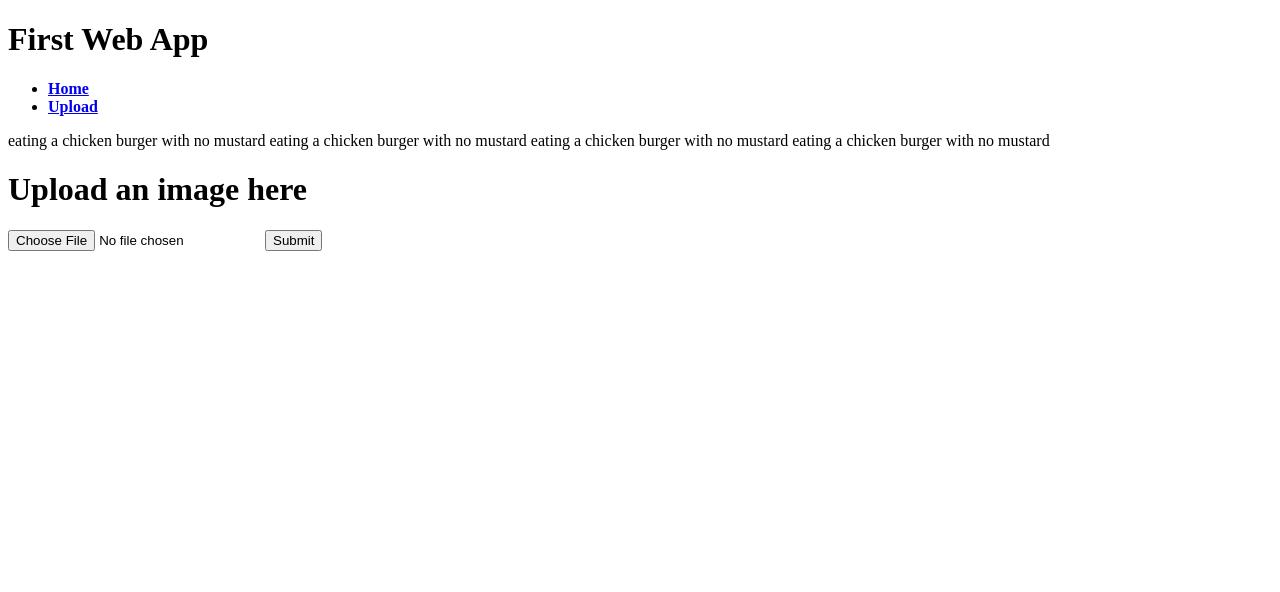
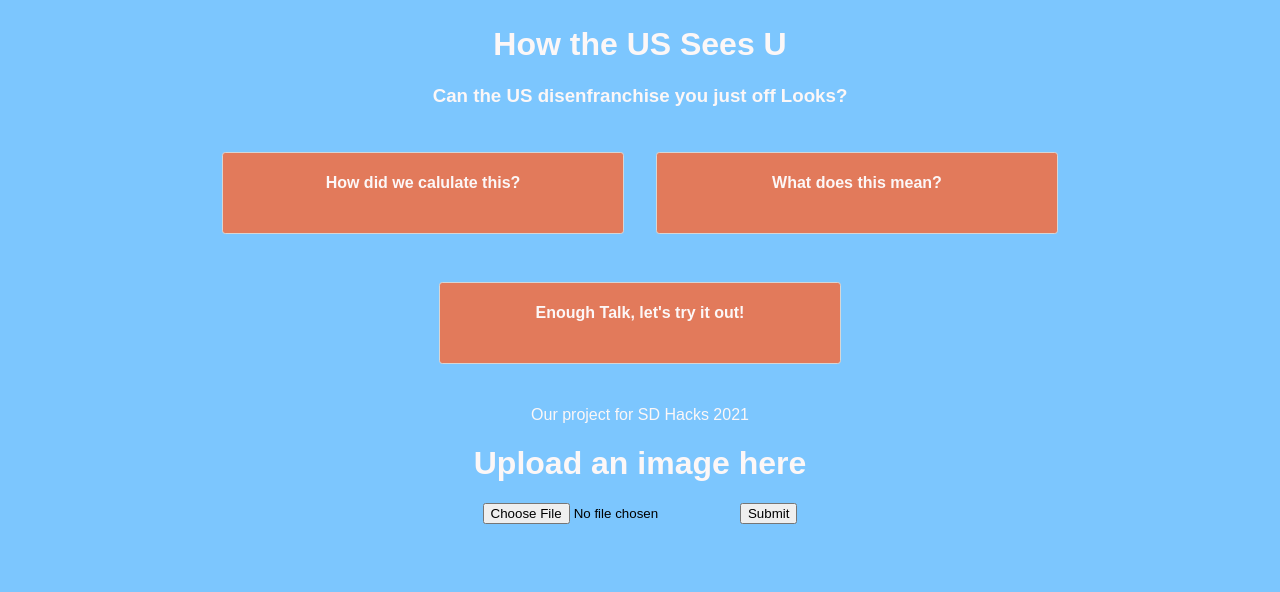
Before and after one commit to hanlin487/How-the-U.S.-Sees-Us, a Flask app: page /upload-image in a window 1280 px wide. Shown: the top 592 px of the page. Run offline with Flask 2, Linux system fonts and the light colour scheme; parts of the project's set-up code (start-up, migrations or seed data) failed here and were passed over; some libraries are stand-ins or nearby versions.

Commit message:
version 1.0 donesos :^) had a blast making this

```diff
--- a/census.py
+++ b/census.py
@@ -8,7 +8,7 @@ data = data.drop('Label', 1)
 raceDict = {
 'Black': "Black or African American alone",
 "White": "White alone",
-"Asian": "Asian alone",
+"East Asian": "Asian alone",
 "Latino_Hispanic": "Hispanic or Latino (of any race)"
 }
 
--- a/server.py
+++ b/server.py
@@ -4,7 +4,7 @@ import os
 import demoScript as ds
 
 
-UPLOAD_FOLDER = 'E:/Documents/Coding/ElectoralPrediction/uploaded_images'
+UPLOAD_FOLDER = '/home/arefmalek/Desktop/How-The-US-seeS-U/uploaded_images'
 ALLOWED_EXTENSIONS = set(["png", "jpg", "jpeg", "gif"])
 
 app = Flask(__name__)
@@ -12,7 +12,7 @@ app.config["UPLOAD_FOLDER"] = UPLOAD_FOLDER
 
 @app.route("/")
 def home():
-    return "Welcome to the Disenfranchisement Calculator" + render_template('menu.html')
+    return render_template('menu.html')
 
 @app.route('/upload-image', methods=["GET", "POST"])
 def upload_image():
@@ -33,7 +33,7 @@ def upload_image():
             image.save(os.path.join(app.config["UPLOAD_FOLDER"], filename))
 
 
-        return "upload successful :) \n" + str(ds.predict_path('E:/Documents/Coding/ElectoralPrediction/uploaded_images/'+image.filename))
+        return str(ds.predict_path('/home/arefmalek/Desktop/How-The-US-seeS-U/uploaded_images/'+image.filename))
 
     return render_template('uploader.html')
 
--- a/server/server.py
+++ /dev/null
@@ -1,39 +0,0 @@
-from flask import Flask, render_template, request, redirect, flash
-from werkzeug.utils import secure_filename
-import os
-
-UPLOAD_FOLDER = 'E:/Documents/Coding/SJWTrigger/uploaded images'
-ALLOWED_EXTENSIONS = set(["png", "jpg", "jpeg", "gif"])
-
-app = Flask(__name__)
-app.config["UPLOAD_FOLDER"] = UPLOAD_FOLDER
-
-@app.route("/")
-def home():
-    return "Welcome to the Mickey Mouse Funhaus!" + render_template('menu.html')
-
-@app.route('/upload-image', methods=["GET", "POST"])
-def upload_image():
-    if request.method == 'POST':
-
-        if "file" not in request.files:
-            flash ("no file")
-            return redirect(request.url)
-
-        image = request.files["file"]
-
-        if image.filename == "":
-            flash("no file")
-            return redirect(request.url)
-
-        if image:
-            filename = secure_filename(image.filename)
-            image.save(os.path.join(app.config["UPLOAD_FOLDER"], filename))
-
-        return "upload successful :)"
-
-    return render_template('uploader.html')
-
-
-if __name__ == "__main__":
-    app.run(debug=True)
--- a/server/templates/menu.html
+++ /dev/null
@@ -1,32 +0,0 @@
-<!DOCTYPE html>
-<html lang="en" dir="ltr">
-  <head>
-    <meta charset="utf-8">
-    <title>Flask Parent Template</title>
-
-    <link rel="stylesheet" href="{{ url_for('static',    filename='css/template.css') }}">
-
-</head>
-  <body>
-    <header>
-      <div class="container">
-        <h1 class="logo">First Web App</h1>
-        <strong><nav>
-          <ul class="menu">
-            <li><a href="{{ url_for('home') }}"> Home </a></li>
-            <li><a href="{{ url_for('upload_image') }}">Upload</a></li>
-          </ul>
-        </nav></strong>
-      </div>
-    </header>
-    <p>eating a chicken burger with no mustard
-      eating a chicken burger with no mustard
-      eating a chicken burger with no mustard
-      eating a chicken burger with no mustard
-    </p>
-
-{% block content %}
-{% endblock %}
-
- </body>
-</html>
--- a/server/templates/uploader.html
+++ /dev/null
@@ -1,15 +0,0 @@
-<!DOCTYPE html>
-<html lang='en' dir='ltr'>
-   <body>
-      {% extends "menu.html" %}
-      {% block content %}
-      <h1> Upload an image here</h1>
-      <form action = "http://localhost:5000/upload-image" method = "POST"
-         enctype = "multipart/form-data">
-         <input type = "file" name = "file" />
-         <input type = "submit"/>
-      </form>
-
-      {% endblock %}
-   </body>
-</html>
--- /dev/null
+++ b/static/css/menu.css
@@ -0,0 +1,65 @@
+html, body {
+    margin: 5px;
+    padding-bottom: 2em;
+    background: #7cc6fe;
+    font-family: sans-serif;
+}
+
+.intro {
+    text-align: center;
+    margin-left: 10vw;
+    margin-right: 10vw;
+    padding: 2em;
+    padding-top: 5vh;
+}
+
+.intro h1 {
+    font-size: 2.75em;
+}
+
+.intro h3 {
+    margin: 10px;
+    font-size: 2.0em;
+}
+
+a {
+    text-decoration: none;
+}
+
+
+h1, h2, h3, h4, p {
+    color: rgb(252, 247, 247);
+    text-align: center;
+}
+
+.info-container {
+    padding: 10px;
+    display: flex;
+    flex-wrap: wrap;
+    justify-content: center;
+    row-gap: 1em;
+}
+
+.info {
+    margin: 1em;
+    background: #e27a5b;
+    overflow: hidden;
+    border-radius: 0.2em;
+    border-style: solid;
+    border-width: 0.075rem;
+    border-color: #d6d6d6;
+    box-shadow: 5px;
+    transition: all 200ms ease;
+
+
+    width: 25em;
+    height: 5rem;
+
+}
+
+.info:hover {
+    transform: scale(1.15);
+    border-color: rgb(252, 0, 0);
+    color:crimson;
+    border-width: 0.1rem;
+}
--- a/templates/menu.html
+++ b/templates/menu.html
@@ -1,25 +1,51 @@
 <!DOCTYPE html>
+
 <html lang="en" dir="ltr">
   <head>
+    <title>How the US Sees U</title>
+
+        <meta charset="UTF-8">
+        <meta name="keywords" content="SD Hacks, Hackthon Project">
+        <meta name="description" content="SD Hacks Website">
+        <meta name="author" content="Aref Malek">
+
+        <meta name="viewport" content="width=device-width, initial-scale=1.0">
+
+        <link rel="stylesheet" href="https://cdn.jsdelivr.net/npm/evil-icons@1.9.0/assets/evil-icons.min.css">
+        <script src="https://cdn.jsdelivr.net/npm/evil-icons@1.9.0/assets/evil-icons.min.js"></script>
+
+        <link rel="stylesheet" href="../static/css/menu.css">
+
     <meta charset="utf-8">
-    <title>Flask Parent Template</title>
-
-    <link rel="stylesheet" href="{{ url_for('static',    filename='css/template.css') }}">
-
-</head>
+  </head>
   <body>
     <header>
-      <div class="container">
-        <h1 class="logo">Menu</h1>
-        <strong><nav>
-          <ul class="menu">
-            <li><a href="{{ url_for('home') }}"> Home </a></li>
-            <li><a href="{{ url_for('upload_image') }}">Upload</a></li>
-          </ul>
-        </nav></strong>
+      <div class = ".intro">
+
+        <h1>How the US Sees U</h1>
+        <h3>Can the US disenfranchise you just off Looks?</h3>
+      </div>
+      <div class = "info-container">
+        <div class = "info">
+          <a href="https://github.com/arefmalek/Electoral_census" target="_blank">
+            <h4>How did we calulate this?</h4>
+        </a>
+        </div>
+        <div class = "info">
+          <a href="https://sanjay-r-92099.medium.com/americas-dark-voting-legacy-37824620426a" target="_blank">
+              <h4>What does this mean?</h4>
+          </a>
+        </div>
+
+        <div class = "info">
+          <a href="{{ url_for('upload_image') }}" target="_blank">
+              <h4>Enough Talk, let's try it out!</h4>
+          </a>
+        </div>
+
       </div>
     </header>
-
+    <p style = "text-align: center;">Our project for SD Hacks 2021</p>
 
 {% block content %}
 {% endblock %}
--- a/templates/uploader.html
+++ b/templates/uploader.html
@@ -5,7 +5,7 @@
       {% block content %}
       <h1> Upload an image here</h1>
       <form action = "http://localhost:5000/upload-image" method = "POST"
-         enctype = "multipart/form-data">
+         enctype = "multipart/form-data" style="text-align: center;">
          <input type = "file" name = "file" />
          <input type = "submit"/>
       </form>
```
Also changed, not shown: portfolio.css (added, +93 -0 lines), server/static/css/template.css (deleted), static/css/template.css (added), uploaded_images/bobby.jpeg (renamed from server/uploaded_images/bobby.jpeg), uploaded_images/external-content.duckduckgo.com.jpeg (added), 1 other file.
